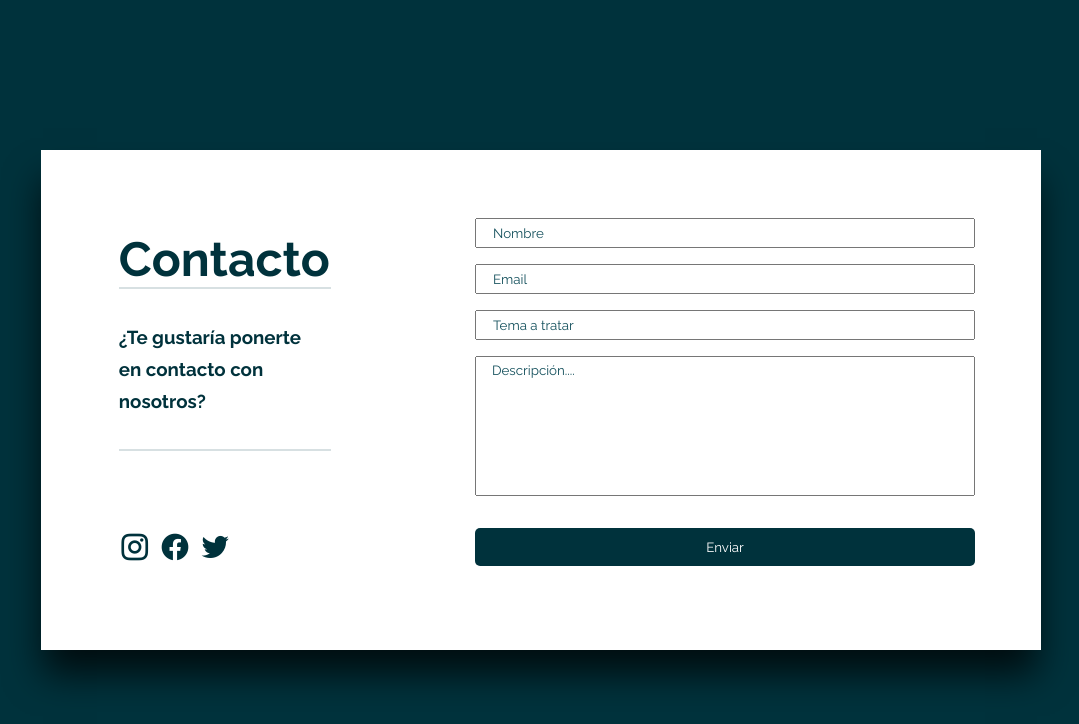
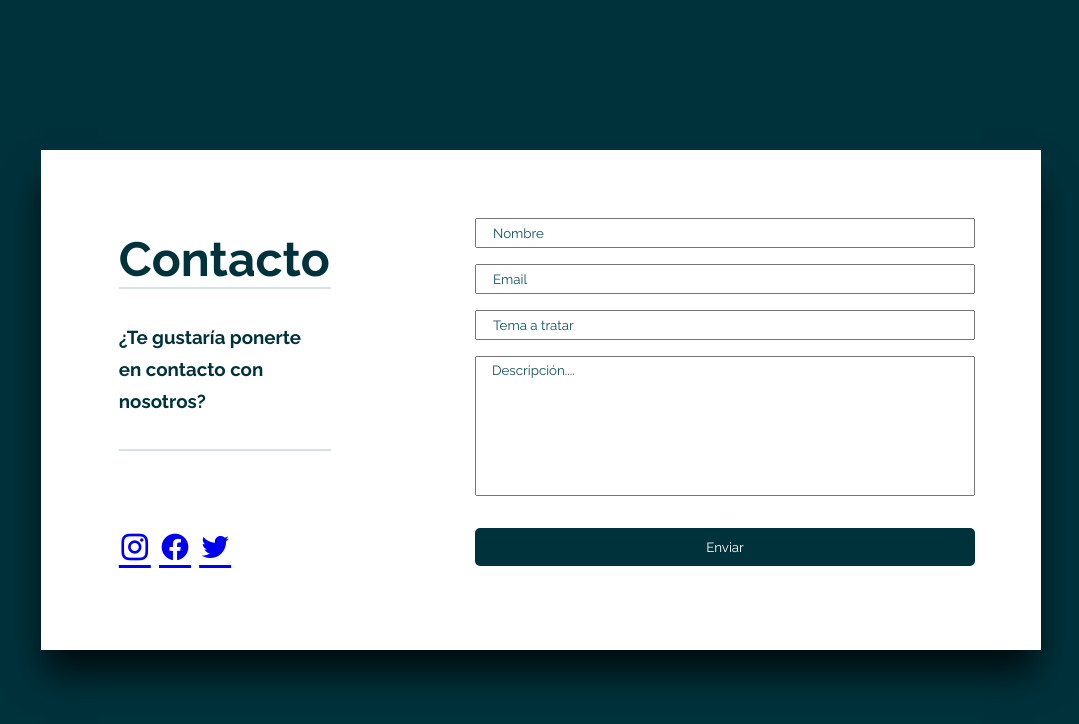
Before and after one commit to GFCarlosE/Segundo_Parcial, a website built with Parcel: page contacto.html in a window 1280 px wide. Shown: the whole page, without its empty margins (99-1178 px from the left). Built offline with nearby package versions, Linux system fonts and the light colour scheme.

Commit message:
VERSIONFINAL FINAL

```diff
--- a/contacto.html
+++ b/contacto.html
@@ -22,9 +22,11 @@
                     <div class="line segunda"></div>
 
                     <div class="icon-container">
-                        <i class="ri-instagram-line"></i>
-                        <i class="ri-facebook-circle-fill"></i>
-                        <i class="ri-twitter-fill"></i>
+                        <a href="https://www.instagram.com"> <i class="ri-instagram-line"></i></a>
+
+                        <a href="https://www.facebook.com"><i class="ri-facebook-circle-fill"></i></a>
+
+                        <a href="https://www.twitter.com"><i class="ri-twitter-fill"></i></a>
                     </div>
                 </div>
             </div>
```
Also changed, not shown: finCotizacion.html (+1 -1 lines), index.html (+3 -3 lines).
